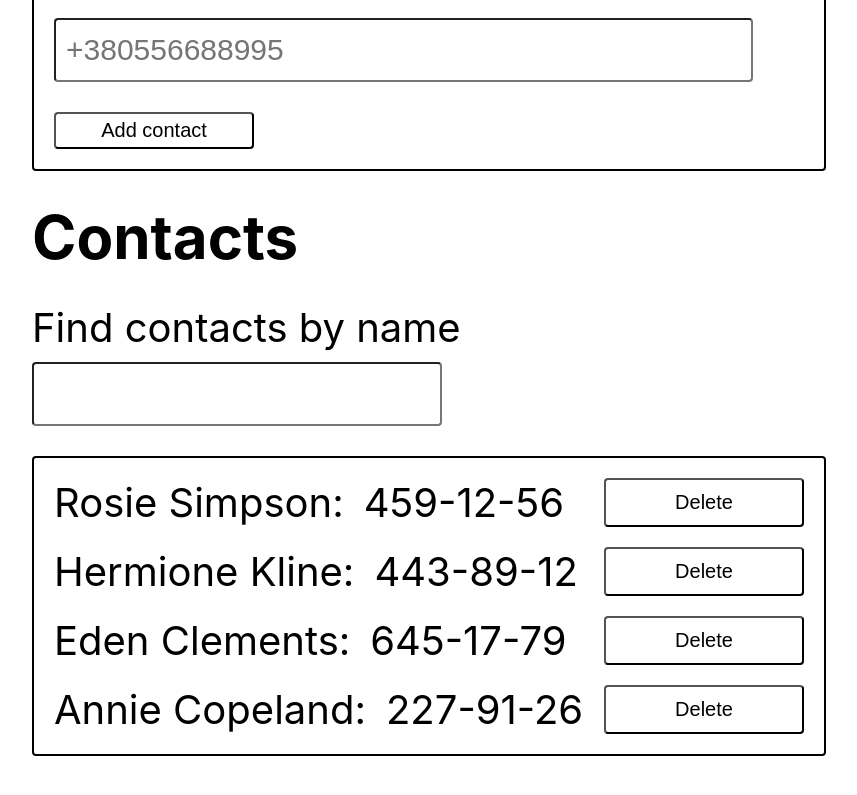
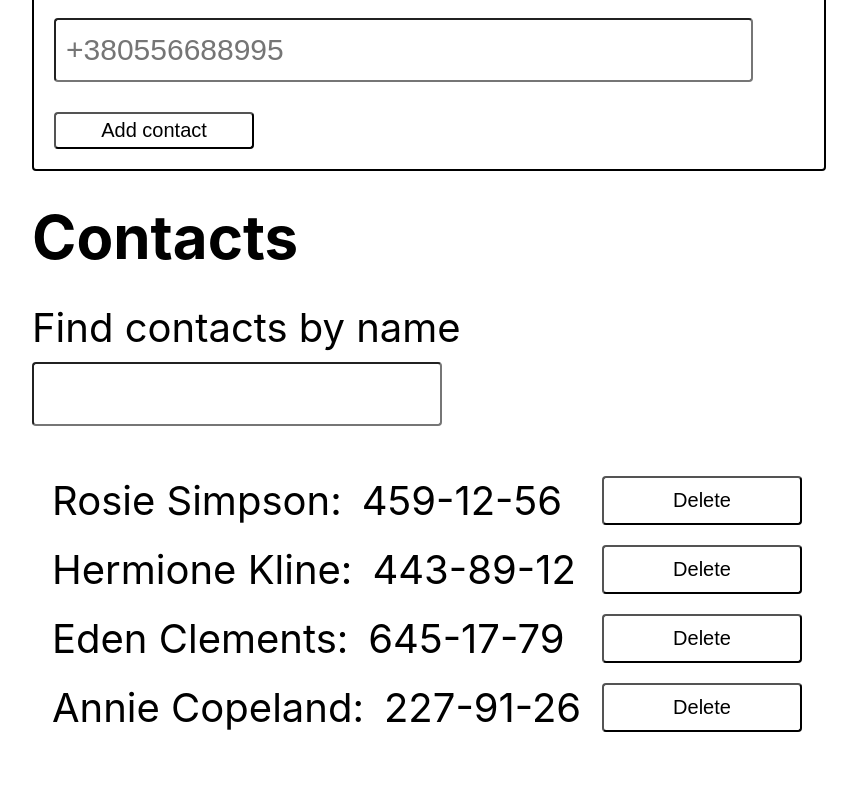
Before and after one commit to LidiiaChyrnyshuk/goit-react-hw-02-phonebook, a React (Create React App) app: page / in a window 1280 px wide. Shown: the part 383-1178 px from the top of the page, without its empty margins (8-865 px from the left). Built offline with nearby package versions, Linux system fonts and the light colour scheme.

Commit message:
add reset

```diff
--- a/src/components/ContactForm/ContactForm.jsx
+++ b/src/components/ContactForm/ContactForm.jsx
@@ -15,12 +15,8 @@ export class ContactForm extends Component {
   handleSubmit = evt => {
     evt.preventDefault();
     this.props.onSubmit({ ...this.state });
-    // this.handleResetForm();
+    this.setState({ name: '', number: '' });
   };
-
-  // handleResetForm = () => {
-  //   this.setState(...this.state);
-  // };
 
   render() {
     const { name, number } = this.state;
--- a/src/components/ContactForm/ContactForm.module.css
+++ b/src/components/ContactForm/ContactForm.module.css
@@ -39,8 +39,7 @@
   cursor: pointer;
   transition: background-color 250ms linear, box-shadow 250ms linear;
 }
-.btn:hover,
-.btn:focus {
+.btn:hover {
   background-color: rgba(0, 0, 255, 0.7);
   box-shadow: 5px -5px 5px 0px rgba(8, 0, 252, 1);
   border: none;
--- a/src/components/ContactsList/ContactsList.module.css
+++ b/src/components/ContactsList/ContactsList.module.css
@@ -4,8 +4,8 @@
   display: flex;
   flex-direction: column;
   gap: 20px;
-  border: 2px solid black;
-  border-radius: 4px;
+  /* border: 2px solid black;
+  border-radius: 4px; */
 }
 
 .item {
```
